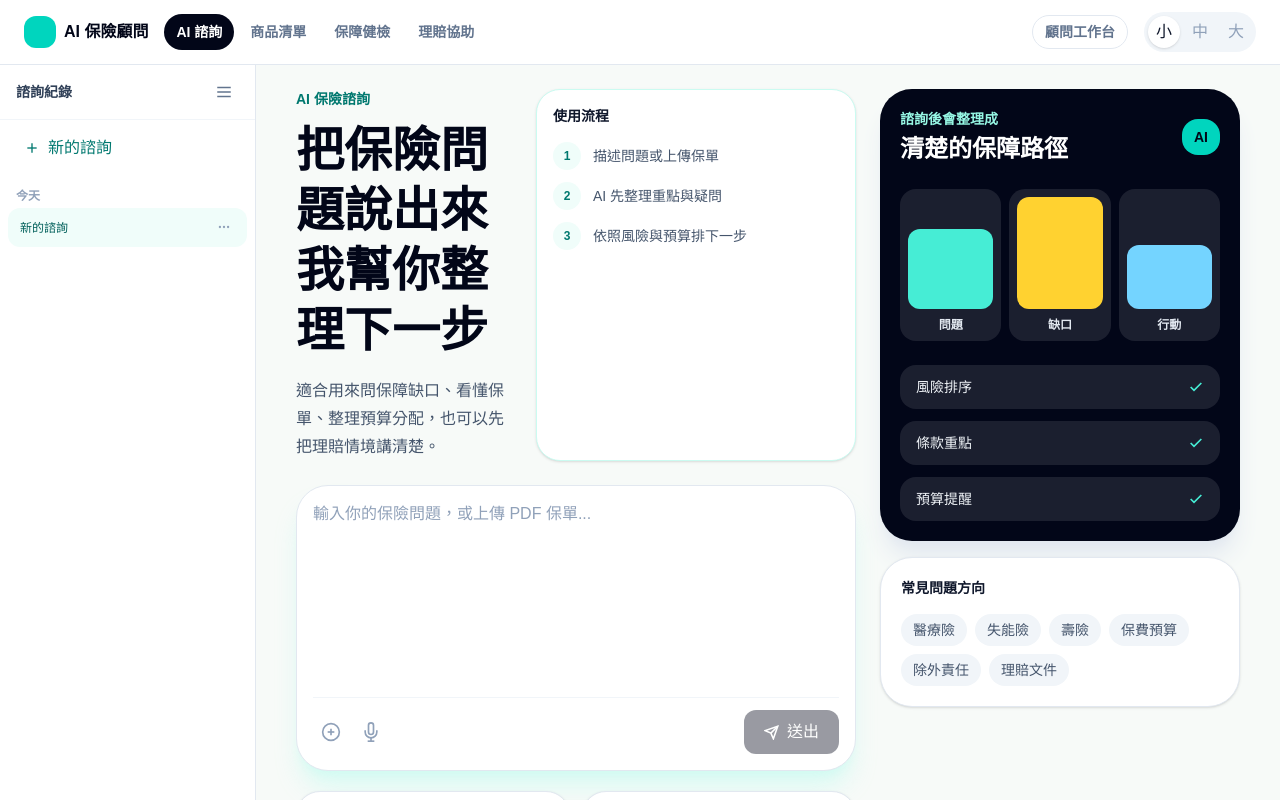
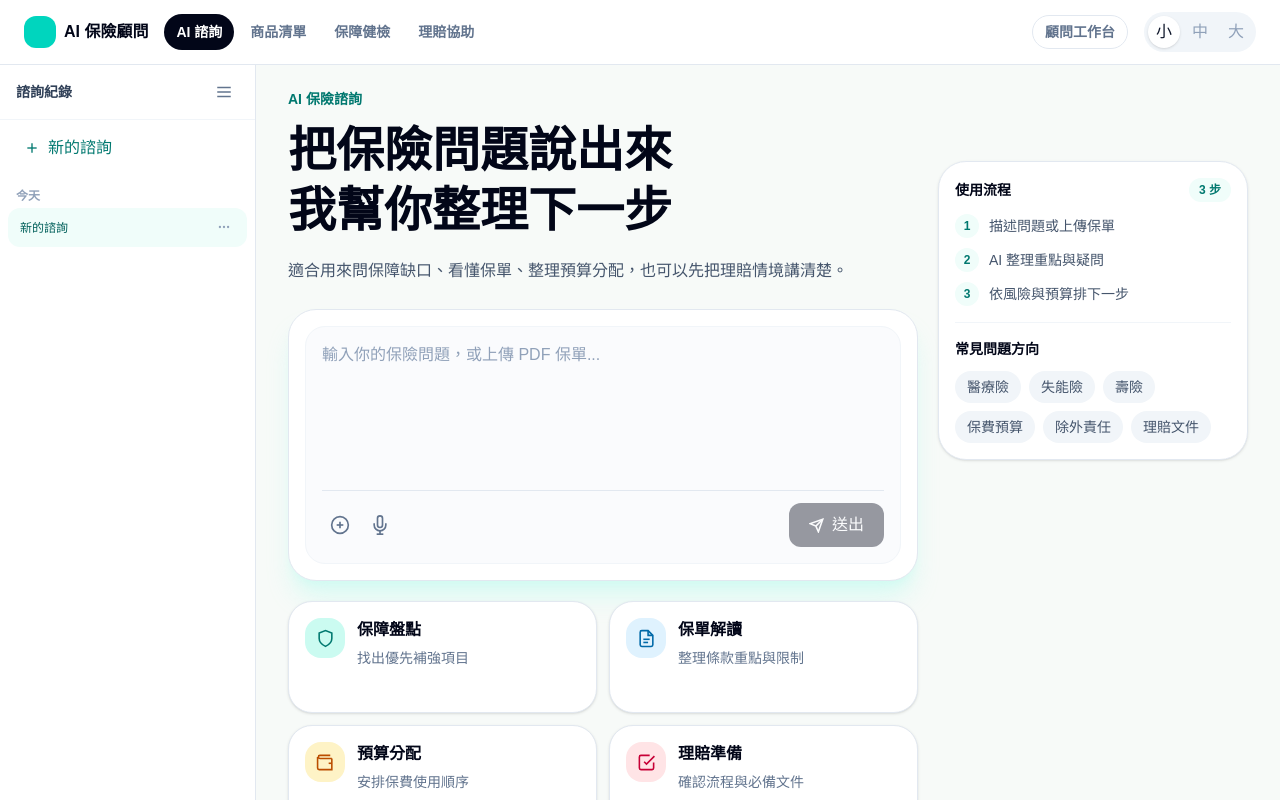
Before and after one commit to 114yzuim/AI-insurance-advice, a Next.js app in the folder frontend/: page /chat in a window 1280 px wide. Built offline with nearby package versions, Linux system fonts and the light colour scheme.

Commit message:
fix: simplify chat landing layout

```diff
--- a/frontend/components/chat-landing.tsx
+++ b/frontend/components/chat-landing.tsx
@@ -46,28 +46,28 @@ type TaskCard = {
 const TASKS: TaskCard[] = [
   {
     title: "保障盤點",
-    description: "用年齡、家庭與工作狀況，找出優先補強項目。",
+    description: "找出優先補強項目",
     prompt: "請用白話幫我評估目前最需要補強哪些保險保障。",
     icon: "shield",
     accent: "bg-teal-100 text-teal-700",
   },
   {
     title: "保單解讀",
-    description: "上傳 PDF 後，整理條款重點、限制與注意事項。",
+    description: "整理條款重點與限制",
     prompt: "我想上傳保單 PDF，請幫我整理重點、限制與注意事項。",
     icon: "file",
     accent: "bg-sky-100 text-sky-700",
   },
   {
     title: "預算分配",
-    description: "把有限保費拆成醫療、意外、失能與壽險順序。",
+    description: "安排保費使用順序",
     prompt: "如果我每月保費預算有限，應該先安排哪些保障？",
     icon: "wallet",
     accent: "bg-amber-100 text-amber-700",
   },
   {
     title: "理賠準備",
-    description: "釐清情境、可能適用保障，以及應準備的文件。",
+    description: "確認流程與必備文件",
     prompt: "請告訴我申請理賠通常需要準備哪些文件與流程。",
     icon: "claim",
     accent: "bg-rose-100 text-rose-700",
@@ -76,9 +76,11 @@ const TASKS: TaskCard[] = [
 
 const SUMMARY_STEPS = [
   "描述問題或上傳保單",
-  "AI 先整理重點與疑問",
-  "依照風險與預算排下一步",
+  "AI 整理重點與疑問",
+  "依風險與預算排下一步",
 ];
+
+const TOPICS = ["醫療險", "失能險", "壽險", "保費預算", "除外責任", "理賠文件"];
 
 export default function ChatLanding({ onSend, loading }: Props) {
   const [input, setInput] = useState("");
@@ -124,13 +126,12 @@ export default function ChatLanding({ onSend, loading }: Props) {
 
   return (
     <div className="flex flex-1 overflow-y-auto bg-[#f7faf8]">
-      <div className="w-full px-4 py-6 sm:px-6 lg:px-8 xl:px-10">
-        <div className="mx-auto grid w-full max-w-[1540px] gap-6 xl:grid-cols-[minmax(0,1fr)_360px]">
+      <div className="w-full px-4 py-6 sm:px-6 lg:px-8">
+        <div className="mx-auto grid w-full max-w-[1360px] gap-5 xl:grid-cols-[minmax(0,1fr)_310px]">
           <section className="min-w-0">
-            <div className="grid gap-5 lg:grid-cols-[minmax(0,1fr)_320px]">
-              <div className="min-w-0">
+            <div className="max-w-4xl">
               <p className="text-sm font-bold text-teal-700">AI 保險諮詢</p>
-                <h1 className="mt-3 max-w-4xl text-3xl font-bold leading-tight text-slate-950 md:text-4xl xl:text-5xl">
+              <h1 className="mt-3 text-3xl font-bold leading-tight text-slate-950 md:text-4xl xl:text-5xl">
                 <span className="block">把保險問題說出來</span>
                 <span className="block">我幫你整理下一步</span>
               </h1>
@@ -139,23 +140,8 @@ export default function ChatLanding({ onSend, loading }: Props) {
               </p>
             </div>
 
-              <div className="rounded-3xl border border-teal-100 bg-white p-4 shadow-sm">
-                <p className="text-sm font-bold text-slate-900">使用流程</p>
-                <div className="mt-4 space-y-3">
-                  {SUMMARY_STEPS.map((step, index) => (
-                    <div key={step} className="flex items-center gap-3">
-                      <span className="flex h-7 w-7 shrink-0 items-center justify-center rounded-full bg-teal-50 text-xs font-bold text-teal-700">
-                        {index + 1}
-                      </span>
-                      <span className="text-sm font-medium text-slate-600">{step}</span>
-                    </div>
-                  ))}
-                </div>
-              </div>
-            </div>
-
-            <div className="mt-6 grid gap-5 2xl:grid-cols-[minmax(0,1fr)_390px]">
-              <div className="rounded-[2rem] border border-slate-200 bg-white p-4 shadow-xl shadow-teal-100/70">
+            <div className="mt-6 rounded-[1.75rem] border border-slate-200 bg-white p-4 shadow-xl shadow-teal-100/70">
+              <div className="rounded-[1.25rem] border border-slate-100 bg-slate-50/70 p-4">
                 <textarea
                   value={input}
                   onChange={(e) => setInput(e.target.value)}
@@ -166,8 +152,8 @@ export default function ChatLanding({ onSend, loading }: Props) {
                     }
                   }}
                   placeholder={isListening ? "正在聆聽..." : "輸入你的保險問題，或上傳 PDF 保單..."}
-                  rows={7}
-                  className="max-h-72 min-h-44 w-full resize-none text-base leading-7 text-slate-800 placeholder:text-slate-400 focus:outline-none"
+                  rows={4}
+                  className="max-h-56 min-h-32 w-full resize-none bg-transparent text-base leading-7 text-slate-800 placeholder:text-slate-400 focus:outline-none"
                   onInput={(e) => {
                     const el = e.currentTarget;
                     el.style.height = "auto";
@@ -187,13 +173,13 @@ export default function ChatLanding({ onSend, loading }: Props) {
                   </div>
                 )}
 
-                <div className="mt-3 flex items-center justify-between border-t border-slate-100 pt-3">
+                <div className="mt-3 flex items-center justify-between border-t border-slate-200 pt-3">
                   <div className="flex items-center gap-1">
                     <button
                       onClick={() => fileInputRef.current?.click()}
                       disabled={loading}
                       title="上傳保單 PDF"
-                      className="rounded-xl p-2 text-slate-400 transition hover:bg-teal-50 hover:text-teal-700 disabled:opacity-40"
+                      className="rounded-xl p-2 text-slate-500 transition hover:bg-white hover:text-teal-700 disabled:opacity-40"
                     >
                       <PlusCircleIcon />
                     </button>
@@ -215,7 +201,7 @@ export default function ChatLanding({ onSend, loading }: Props) {
                       className={`rounded-xl p-2 transition disabled:opacity-40 ${
                         isListening
                           ? "animate-pulse bg-rose-50 text-rose-500"
-                          : "text-slate-400 hover:bg-teal-50 hover:text-teal-700"
+                          : "text-slate-500 hover:bg-white hover:text-teal-700"
                       }`}
                     >
                       <MicIcon />
@@ -232,14 +218,15 @@ export default function ChatLanding({ onSend, loading }: Props) {
                   </button>
                 </div>
               </div>
+            </div>
 
-              <div className="grid gap-3 sm:grid-cols-2 2xl:grid-cols-1">
+            <div className="mt-5 grid gap-3 sm:grid-cols-2 2xl:grid-cols-4">
               {TASKS.map((task) => (
                 <button
                   key={task.title}
                   onClick={() => handleSend(task.prompt)}
                   disabled={loading}
-                    className="group flex min-h-32 items-start gap-3 rounded-3xl border border-slate-200 bg-white p-4 text-left shadow-sm transition hover:-translate-y-0.5 hover:border-teal-200 hover:shadow-md disabled:opacity-40"
+                  className="group flex min-h-28 items-start gap-3 rounded-3xl border border-slate-200 bg-white p-4 text-left shadow-sm transition hover:-translate-y-0.5 hover:border-teal-200 hover:shadow-md disabled:opacity-40"
                 >
                   <span className={`flex h-10 w-10 shrink-0 items-center justify-center rounded-2xl ${task.accent}`}>
                     <TaskIcon name={task.icon} />
@@ -251,57 +238,45 @@ export default function ChatLanding({ onSend, loading }: Props) {
                 </button>
               ))}
             </div>
+          </section>
+
+          <aside className="min-w-0">
+            <div className="rounded-[1.75rem] border border-slate-200 bg-white p-4 shadow-sm xl:sticky xl:top-24">
+              <section>
+                <div className="flex items-center justify-between gap-3">
+                  <h2 className="text-sm font-bold text-slate-950">使用流程</h2>
+                  <span className="rounded-full bg-teal-50 px-2.5 py-1 text-xs font-bold text-teal-700">
+                    3 步
+                  </span>
+                </div>
+                <div className="mt-3 space-y-2.5">
+                  {SUMMARY_STEPS.map((step, index) => (
+                    <div key={step} className="flex items-center gap-2.5">
+                      <span className="flex h-6 w-6 shrink-0 items-center justify-center rounded-full bg-teal-50 text-xs font-bold text-teal-700">
+                        {index + 1}
+                      </span>
+                      <span className="text-sm font-medium leading-5 text-slate-600">{step}</span>
+                    </div>
+                  ))}
                 </div>
               </section>
 
-          <aside className="hidden xl:flex min-w-0 flex-col gap-4">
-            <div className="rounded-[2rem] bg-slate-950 p-5 text-white shadow-xl shadow-slate-200">
-              <div className="flex items-center justify-between">
-                <div>
-                  <p className="text-sm font-bold text-teal-200">諮詢後會整理成</p>
-                  <h2 className="mt-1 text-2xl font-bold">清楚的保障路徑</h2>
-                </div>
-                <span className="rounded-2xl bg-teal-400 px-3 py-2 text-sm font-bold text-slate-950">AI</span>
-              </div>
+              <div className="my-4 h-px bg-slate-100" />
 
-              <div className="mt-6 grid grid-cols-3 gap-2">
-                <VisualBar label="問題" height="h-20" color="bg-teal-300" />
-                <VisualBar label="缺口" height="h-28" color="bg-amber-300" />
-                <VisualBar label="行動" height="h-16" color="bg-sky-300" />
-              </div>
-
-              <div className="mt-6 space-y-3">
-                {["風險排序", "條款重點", "預算提醒"].map((item) => (
-                  <div key={item} className="flex items-center justify-between rounded-2xl bg-white/10 px-4 py-3">
-                    <span className="text-sm font-medium text-slate-100">{item}</span>
-                    <CheckIcon />
-                  </div>
-                ))}
-              </div>
-            </div>
-
-            <div className="rounded-[2rem] border border-slate-200 bg-white p-5 shadow-sm">
-              <p className="text-sm font-bold text-slate-900">常見問題方向</p>
-              <div className="mt-4 flex flex-wrap gap-2">
-                {["醫療險", "失能險", "壽險", "保費預算", "除外責任", "理賠文件"].map((topic) => (
+              <section>
+                <h2 className="text-sm font-bold text-slate-950">常見問題方向</h2>
+                <div className="mt-3 flex flex-wrap gap-2">
+                  {TOPICS.map((topic) => (
                     <span key={topic} className="rounded-full bg-slate-100 px-3 py-1.5 text-sm font-medium text-slate-600">
                       {topic}
                     </span>
                   ))}
                 </div>
+              </section>
             </div>
           </aside>
         </div>
       </div>
-    </div>
-  );
-}
-
-function VisualBar({ label, height, color }: { label: string; height: string; color: string }) {
-  return (
-    <div className="flex flex-col justify-end rounded-2xl bg-white/10 p-2">
-      <div className={`rounded-xl ${height} ${color}`} />
-      <p className="mt-2 text-center text-xs font-bold text-slate-200">{label}</p>
     </div>
   );
 }
@@ -389,11 +364,3 @@ function ClaimIcon() {
     </svg>
   );
 }
-
-function CheckIcon() {
-  return (
-    <svg width="16" height="16" viewBox="0 0 24 24" fill="none" stroke="currentColor" strokeWidth="2.5" className="text-teal-300">
-      <polyline points="20,6 9,17 4,12" />
-    </svg>
-  );
-}
```
Lines whose indentation alone changed are shown as unchanged.
